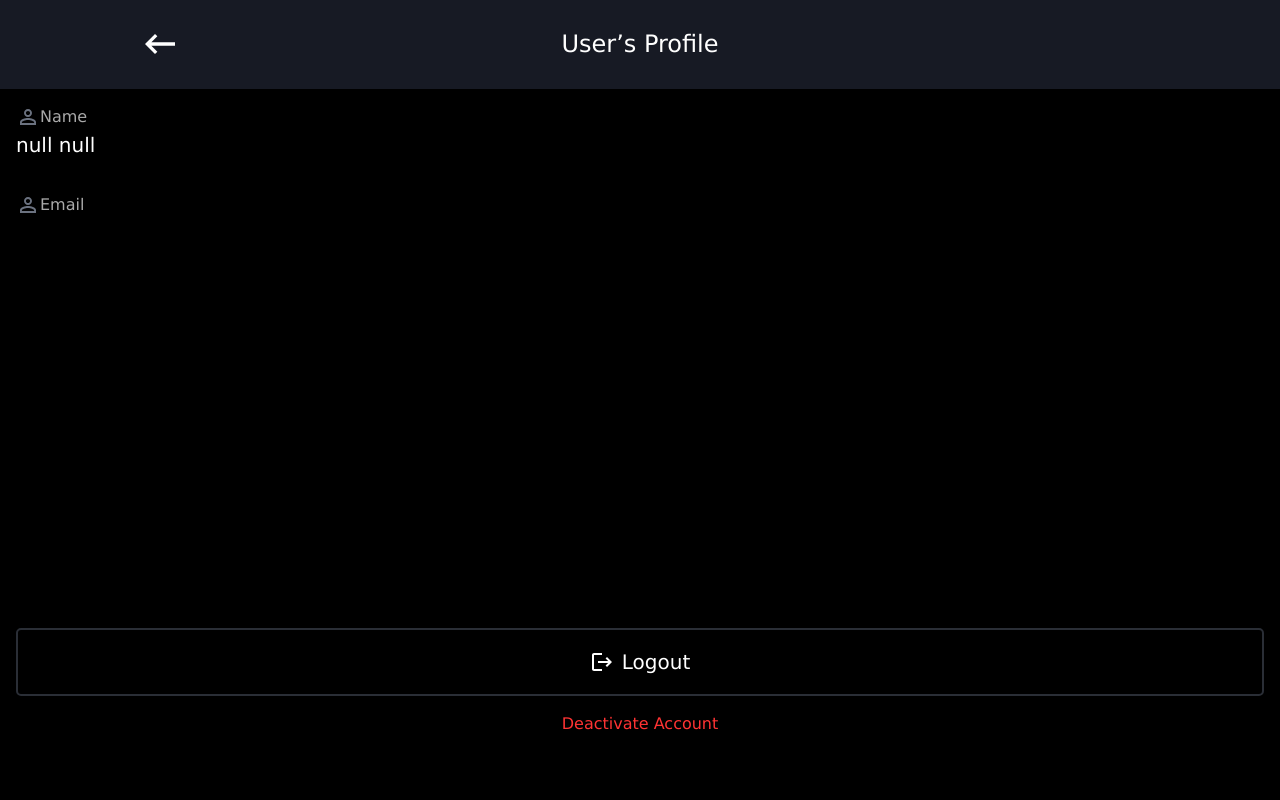
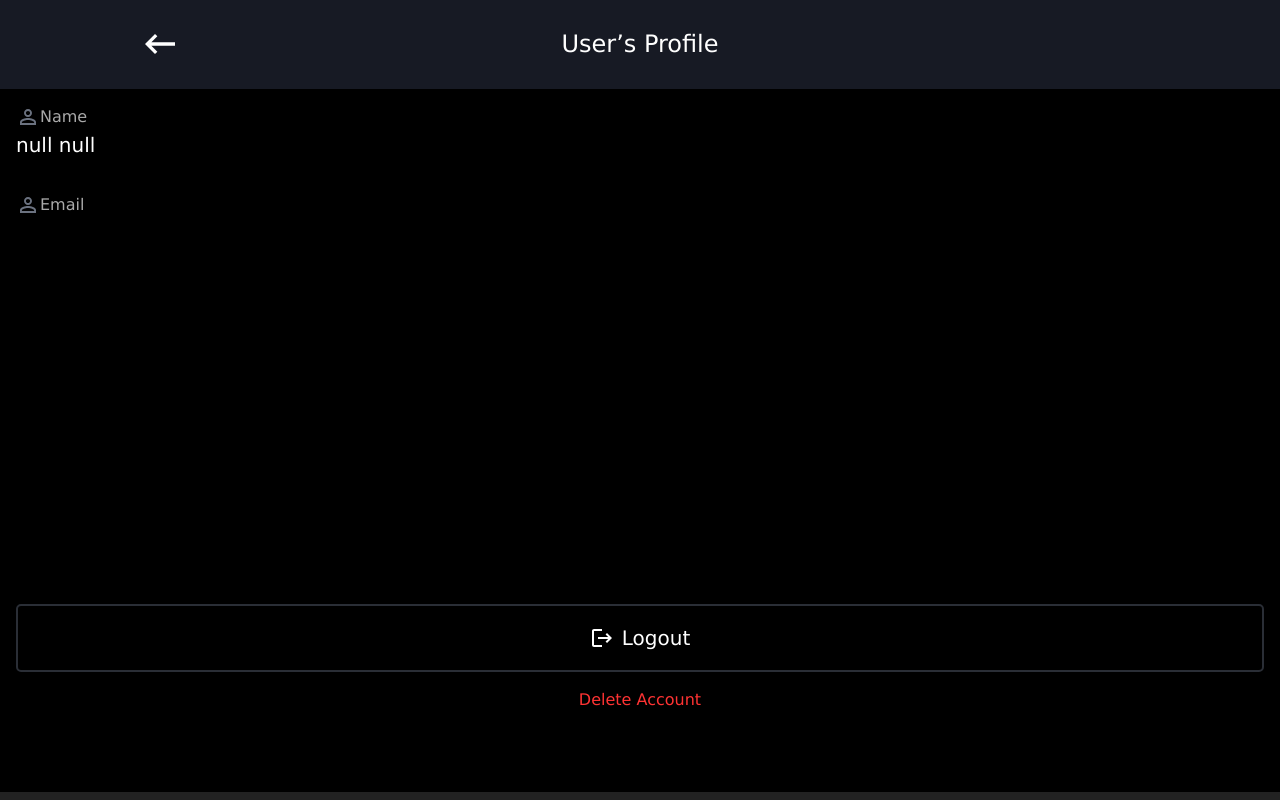
Before and after one commit to aryathisside/CryptoBubble, a React (Vite) app: page /user-profile in a window 1280 px wide. Built offline with nearby package versions, Linux system fonts and the light colour scheme.

Commit message:
delete instead deactivate

```diff
--- a/src/components/FooterTabs.jsx
+++ b/src/components/FooterTabs.jsx
@@ -58,13 +58,13 @@ const FooterTabs = () => {
   const deactivateAccount = async () => {
     if (!deactivateText) {
       return setError({
-        message: 'please type DEACTIVE to deactive your account',
+        message: 'please type DELETE to delete your account',
         severity: 'error'
       });
     }
-    if (deactivateText !== 'DEACTIVATE') {
+    if (deactivateText !== 'DELETE') {
       return setError({
-        message: ' wron text please check DEACTIVE spelling ',
+        message: ' wrong text please check DELETE spelling ',
         severity: 'error'
       });
     }
@@ -72,23 +72,23 @@ const FooterTabs = () => {
       const email = localStorage.getItem('userEmail');
       // Validate email
       if (!email) {
-        console.error('Email is required to deactivate the account.');
+        console.error('Email is required to DELETE the account.');
         return;
       }
 
       // Make the API call
-      const response = await axios.post(process.env.DEACTIVATE_ACCOUNT, {
+      const response = await axios.post(process.env.DELETE_ACCOUNT, {
         email
       });
 
       // Handle success
       if (response.status === 200) {
-        console.log('Account deactivated successfully:', response.data.message);
+        console.log('Account DELETED successfully:', response.data.message);
         setAuthenticated(false);
         localStorage.removeItem('token');
         localStorage.removeItem('userEmail');
         setError({
-          message: 'Your account has been deactivated successfully.',
+          message: 'Your account has been Deleted successfully.',
           severity: 'success'
         });
         navigate('/');
@@ -404,7 +404,7 @@ const FooterTabs = () => {
                   </Typography>
                 </StyledIconButton>
                 <Typography variant="h7" color={'#FF3333'} sx={{ cursor: 'pointer' }} onClick={handelDeactivateAccount}>
-                  Deactivate Account
+                  Delete Account
                 </Typography>
               </Box>
             </Box>
@@ -504,7 +504,7 @@ const FooterTabs = () => {
           <DialogContent>
             <Box display={'flex'} p={2} flexDirection={'column'} gap={2}>
               <Typography variant="subtitle" fontSize={'14px'}>
-                Type “DEACTIVATE” to deactivate your account.
+                Type “DELETE” to deactivate your account.
               </Typography>
               <FormInput
                 id="deactivate"
@@ -520,7 +520,7 @@ const FooterTabs = () => {
                 {/* <ExitToAppIcon /> */}
                 {/* <LogoutIcon/> */}
                 <Typography color="#FF3333" sx={{ fontSize: '15px', ml: 1 }}>
-                  Deactivate my account
+                  Delete my account
                 </Typography>
               </StyledIconButton>
             </Box>
--- a/src/components/settings/SettingsView.jsx
+++ b/src/components/settings/SettingsView.jsx
@@ -55,7 +55,7 @@ const SettingsView = () => {
       }
 
       // Make the API call
-      const response = await axios.post(process.env.DEACTIVATE_ACCOUNT, {
+      const response = await axios.post(process.env.DELETE_ACCOUNT, {
         email,
       });
 
--- a/src/pages/DeactivatePage.jsx
+++ b/src/pages/DeactivatePage.jsx
@@ -60,13 +60,13 @@ const DeactivateAccount = () => {
   const deactivateAccount = async ()=>{
     if(!deactivateText){
         return setError({
-            message:"please type DEACTIVE to deactive your account",
+            message:"please type DELETE to deactive your account",
             severity:"error"
         })
     }
-    if(deactivateText !== "DEACTIVATE"){
+    if(deactivateText !== "DELETE"){
         return  setError({
-            message:" wrong text please check DEACTIVE spelling ",
+            message:" wrong text please check DELETE spelling ",
             severity:"error"
         })
     }
@@ -75,23 +75,23 @@ const DeactivateAccount = () => {
         const email = localStorage.getItem("userEmail")
         // Validate email
         if (!email) {
-          console.error("Email is required to deactivate the account.");
+          console.error("Email is required to DELETE the account.");
           return;
         }
 
         // Make the API call
-        const response = await axios.post(process.env.DEACTIVATE_ACCOUNT, {
+        const response = await axios.post(process.env.DELETE_ACCOUNT, {
           email,
         });
 
         // Handle success
         if (response.status === 200) {
-          console.log("Account deactivated successfully:", response.data.message);
+          console.log("Account DELETED successfully:", response.data.message);
           setAuthenticated(false)
           localStorage.removeItem("token")
           localStorage.removeItem("userEmail")
           setError( {
-            message: "Your account has been deactivated successfully.",
+            message: "Your account has been Deleted successfully.",
             severity:"success"
           }  );
           navigate("/")
@@ -116,7 +116,7 @@ const DeactivateAccount = () => {
       sx={{
         display: 'flex',
         p: 0,
-        height: '100vh', // Ensure full viewport height
+        height: '100%', // Ensure full viewport height
         backgroundColor: '#000000'
       }}>
       <Box width={'100%'} height={'100px'} bgcolor={'#171A24'} display={'flex'}>
@@ -125,13 +125,13 @@ const DeactivateAccount = () => {
         </Box>
         <Box height={'100%'} width={isMobile? "75%": '50%'} display={'flex'} alignItems={'center'} >
           <Typography variant="h5" color={'white'}>
-          Deactivate Account
+          Delete Account
           </Typography>
         </Box>
       </Box>
       <Box  display={"flex"}  p={2} flexDirection={"column"} gap={2}>
         <Typography variant='subtitle' fontSize={"14px"}>
-        Type “DEACTIVATE” to deactivate your account.
+        Type “DELETE” to deactivate your account.
         </Typography>
         <FormInput
 
@@ -152,7 +152,7 @@ const DeactivateAccount = () => {
               <Typography color="#FF3333"  sx={{ fontSize: '15px', ml: 1 }}
            >
 
-           Deactivate my account
+           Delete my account
               </Typography>
             </StyledIconButton>
 
--- a/src/pages/UserProfile.jsx
+++ b/src/pages/UserProfile.jsx
@@ -53,8 +53,9 @@ const UserProfile = () => {
       sx={{
         display: 'flex',
         p: 0,
-        height: '100vh', // Ensure full viewport height
-        backgroundColor: '#000000'
+        height: '100%', // Ensure full viewport height
+        backgroundColor: '#000000',
+        width:"100%"
       }}>
       <Box width={'100%'} height={'100px'} bgcolor={'#171A24'} display={'flex'}>
         <Box sx={{cursor:"pointer"}} height={'100%'} width={'25%'} display={'flex'} justifyContent={'center'} alignItems={'center'} onClick={()=>navigate("/")}>
@@ -91,7 +92,7 @@ const UserProfile = () => {
           </Typography>
         </Box>
        </Box>
-       <Box display={"flex"}  justifyContent={"center"} alignItems={"center"} p={2} flexDirection={"column"} gap={2} mb={6}>
+       <Box display={"flex"}  justifyContent={"center"} alignItems={"center"} p={2} flexDirection={"column"} gap={2} mb={8}>
        <StyledIconButton onClick={() => setOpenDialog(true)} sx={{  width:"100%", display:
               'flex', justifyContent:"center", alignItems:"center", py:4,
 
@@ -105,7 +106,7 @@ const UserProfile = () => {
               </Typography>
             </StyledIconButton>
             <Typography variant='h7' color={"#FF3333"} sx={{cursor:"pointer"}} onClick={()=>navigate("/deactivate-account")}>
-              Deactivate Account
+              Delete Account
             </Typography>
        </Box>
       </Box>
--- a/vite.config.js
+++ b/vite.config.js
@@ -23,7 +23,7 @@ export default defineConfig(({ mode }) => {
       'process.env.CHANGE_PASSWORD': JSON.stringify(env.CHANGE_PASSWORD),
       'process.env.LOGOUT': JSON.stringify(env.LOGOUT),
       'process.env.CONTACT_US': JSON.stringify(env.CONTACT_US),
-      'process.env.DEACTIVATE_ACCOUNT': JSON.stringify(env.DEACTIVATE_ACCOUNT)
+      'process.env.DELETE_ACCOUNT': JSON.stringify(env.DELETE_ACCOUNT)
 
 
 
```
